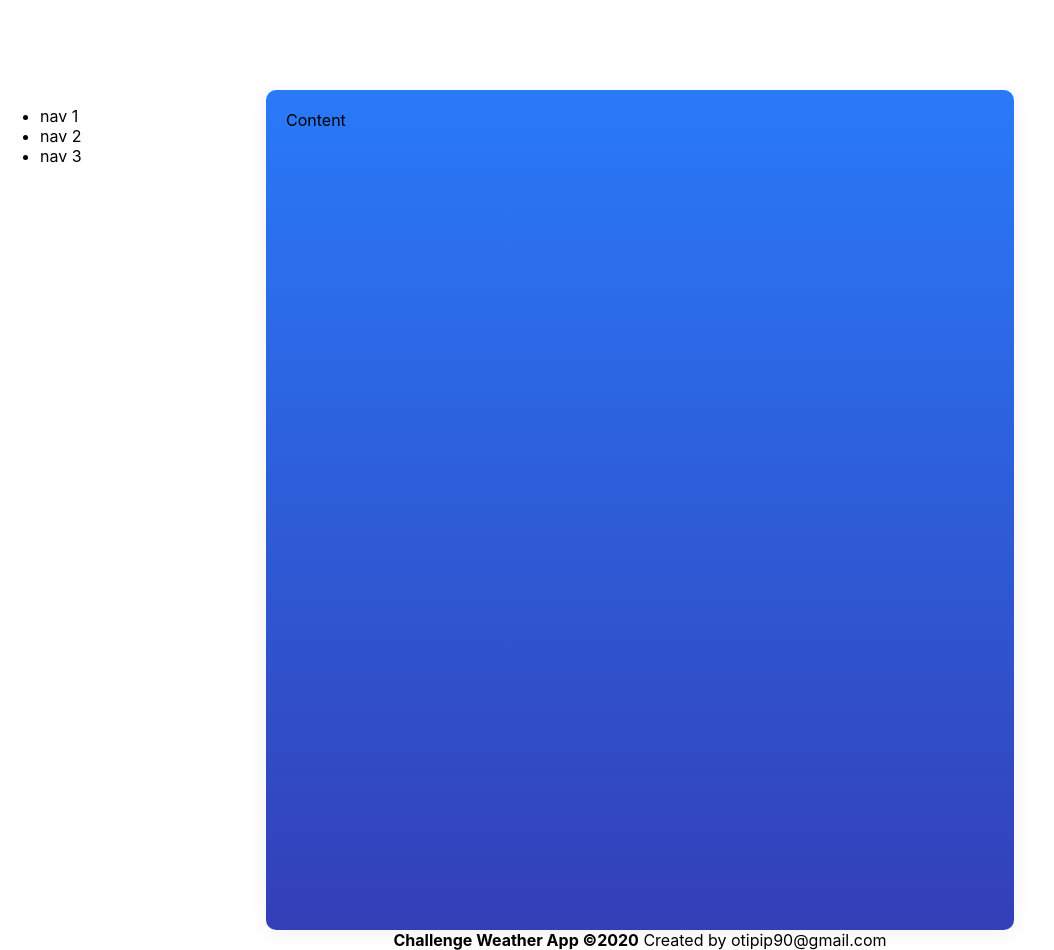
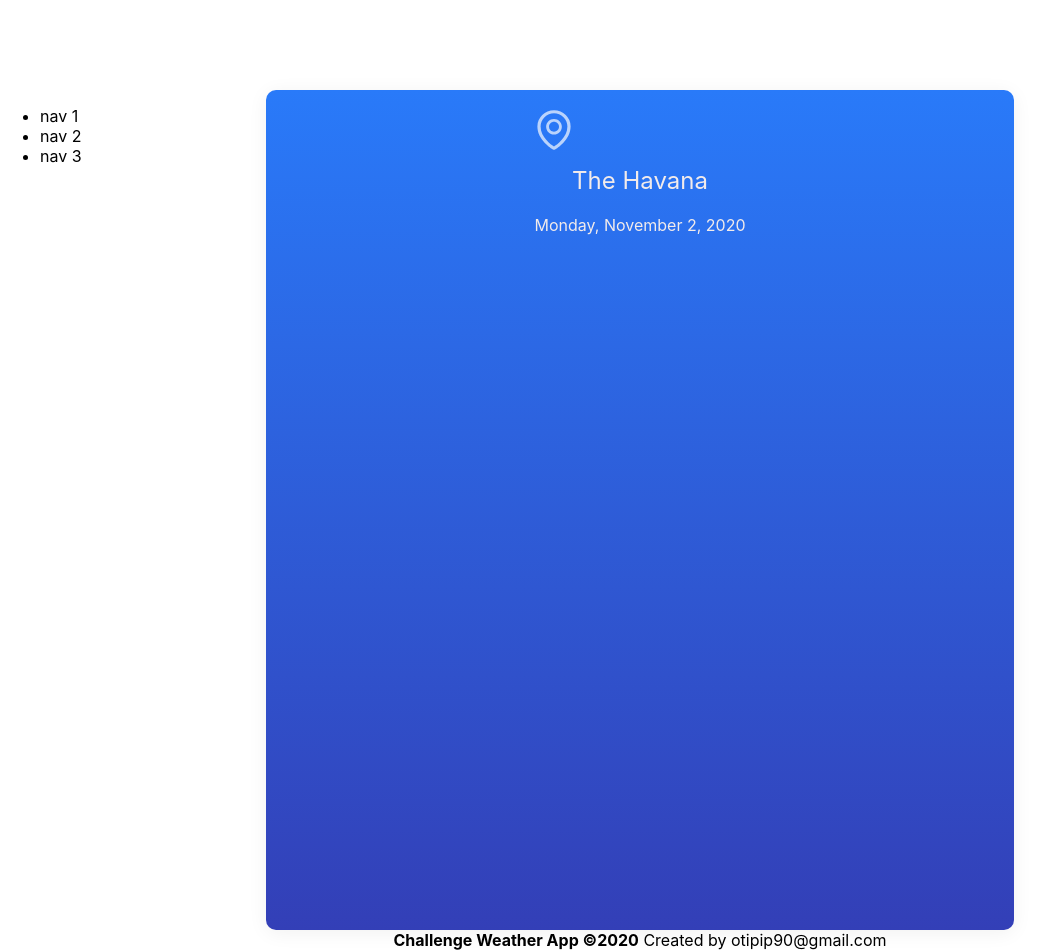
Before and after one commit to joseenrique-dev/challange-weather-app, a React (Create React App) app: page / in a window 1280 px wide. Shown: the whole page, without its empty margins (0-1054 px from the left). Built offline with nearby package versions, Linux system fonts and the light colour scheme.

Commit message:
created location weather component, present with mock data.

```diff
--- /dev/null
+++ b/src/components/location-weather/location-weather.css
@@ -0,0 +1,21 @@
+.weather-location-display{
+    display: flex;
+    flex-direction: column;
+    margin: 0 auto;
+}
+
+.weather-city-style{
+    margin: 0 auto;
+    margin-top: 8%;
+    font-size: 24px;
+    color: #f2ebeb;
+}
+
+.weather-date-style{
+    font-size: 16px;
+    color: #f2ebeb;
+}
+
+.weather-divider-style{
+    background: #f2ebeb;
+}
--- /dev/null
+++ b/src/components/location-weather/location-weather.js
@@ -0,0 +1,17 @@
+import { EnvironmentOutlined } from '@ant-design/icons';
+import './location-weather.css';
+import { Divider } from 'antd';
+
+export default function LocationWeather(){
+    return (
+        <>
+            <div className="weather-location-display">
+
+                <EnvironmentOutlined style={{color:'#ffffffad',fontSize:'40px'}}/>
+                <span className="weather-city-style">The Havana </span><br />
+                <span className="weather-date-style">Monday, November 2, 2020</span>
+                <Divider className="weather-divider-style" />
+           </div>
+        </>
+    );
+}
--- a/src/pages/home/home.js
+++ b/src/pages/home/home.js
@@ -1,12 +1,12 @@
 
 import './home.css';
-
+import LocationWeather from "../../components/location-weather/location-weather"
 export default function AppHome(){
 
     return (
         <>
             <div className="site-layout-background weather-home-distribution weather-home-visual-style" >
-            Content
+            <LocationWeather />
             </div>
         </>
     );
```
